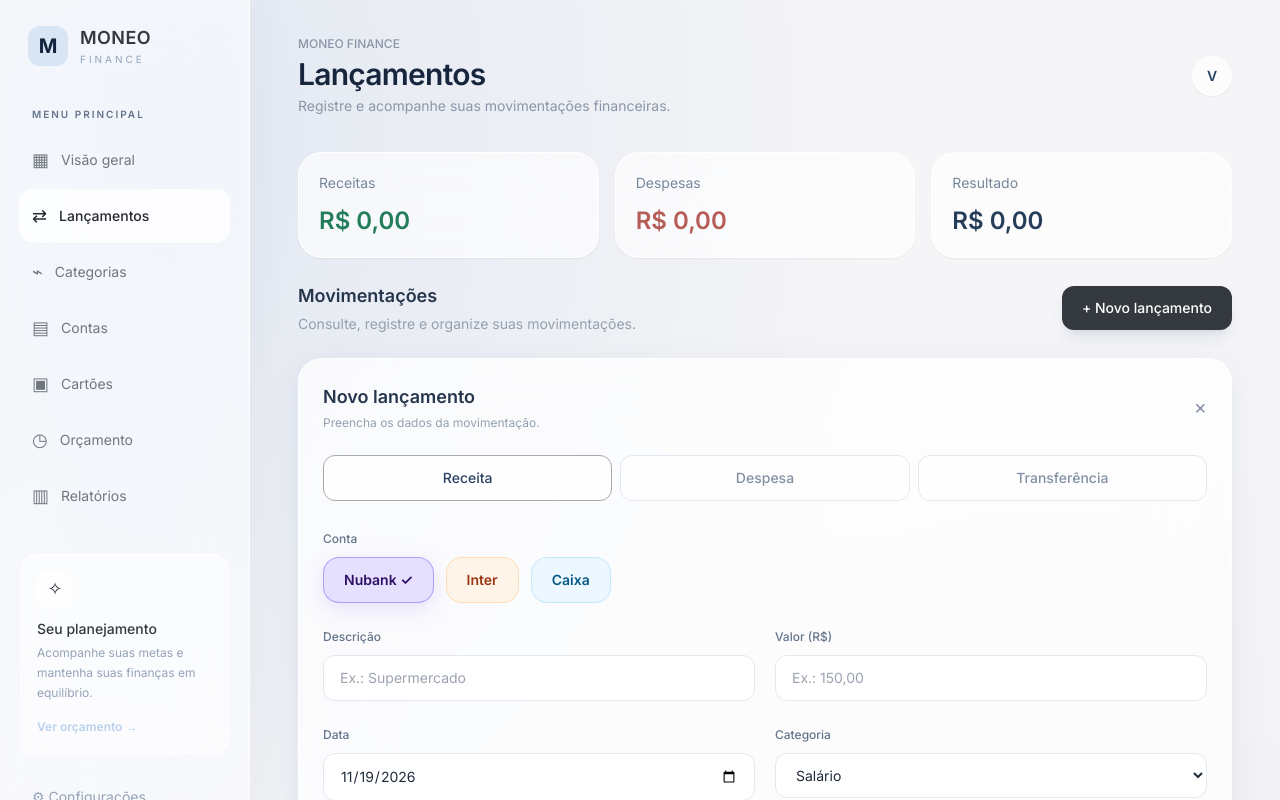
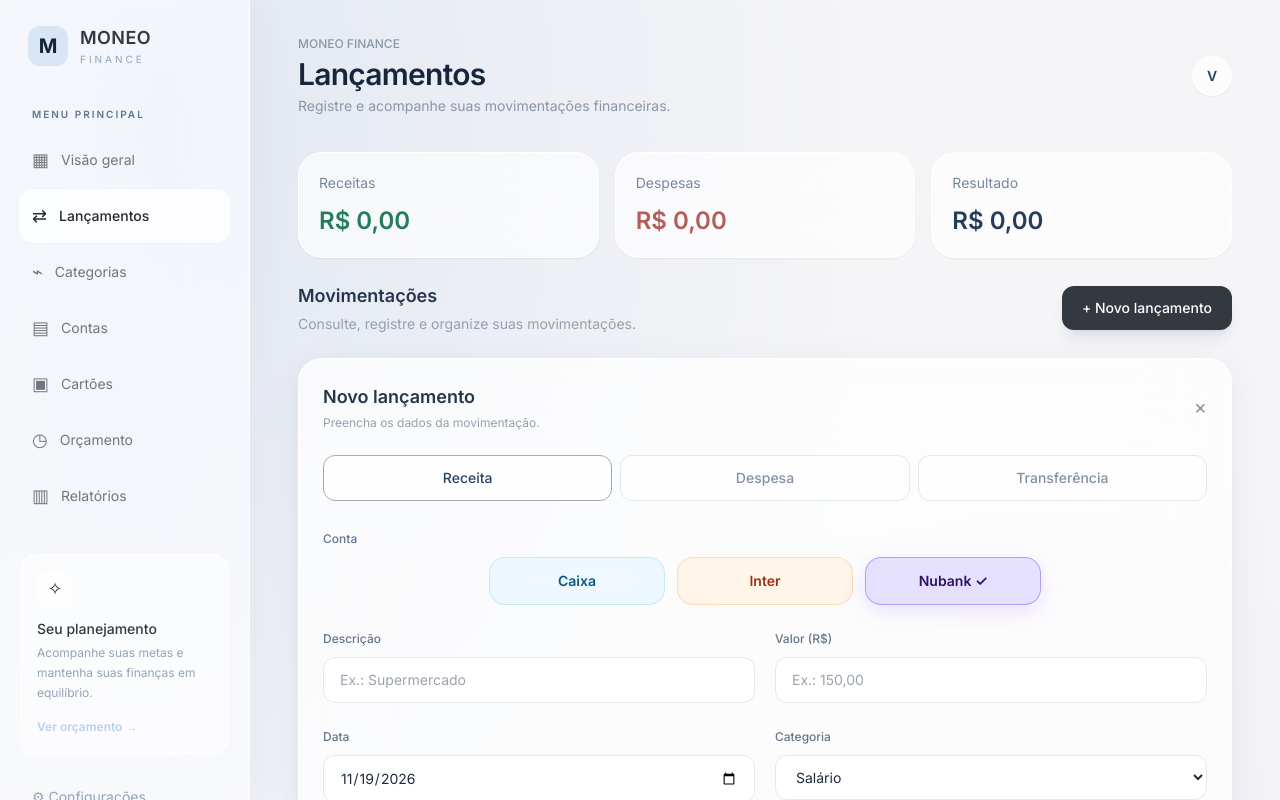
Before and after one commit to escrivitinho/stackblitz-starters-xpoyeyy7, a Next.js app: page / in a window 1280 px wide. Both pictures are taken after a click on the button "+ Nova receita". Shown: the top 800 px of the page. Built offline with nearby package versions, Linux system fonts and the light colour scheme.

Commit message:
Alphabetize bank buttons and center uniform-width glass choices

```diff
--- a/app/page.tsx
+++ b/app/page.tsx
@@ -984,9 +984,9 @@ if (amountCents <= 0) {
 
                   <div className="mb-5 space-y-2">
                     <span className="text-xs font-medium text-[#64748B]">{transactionType === "expense" && paymentMethod === "credit" ? "Cartão" : "Conta"}</span>
-                    <div className="flex flex-wrap gap-3">
-                      {(transactionType === "expense" && paymentMethod === "credit" ? (["Nubank Crédito", "Inter Crédito"] as CardEntry["card"][]) : accounts.map((account) => account.name)).map((name, index) => {
-                        const account = transactionType === "expense" && paymentMethod === "credit" ? null : accounts[index];
+                    <div className="flex flex-wrap justify-center gap-3">
+                      {(transactionType === "expense" && paymentMethod === "credit" ? (["Nubank Crédito", "Inter Crédito"] as CardEntry["card"][]) : [...accounts].sort((a, b) => a.name.localeCompare(b.name, "pt-BR")).map((account) => account.name)).map((name, index) => {
+                        const account = transactionType === "expense" && paymentMethod === "credit" ? null : accounts.find((item) => item.name === name);
                         const selected = account ? transactionAccount === String(account.id) : selectedCreditCard === name;
                         const tone = name.toLowerCase().includes("nubank") ? "violet" : name.toLowerCase().includes("inter") ? "orange" : name.toLowerCase().includes("caixa") ? "sky" : "teal";
                         const palette = {
@@ -995,7 +995,7 @@ if (amountCents <= 0) {
                           sky: selected ? "border-sky-400/80 bg-sky-200/75 text-sky-950 shadow-[0_6px_22px_rgba(14,165,233,0.18)]" : "border-sky-200/80 bg-sky-100/55 text-sky-800",
                           teal: selected ? "border-teal-400/80 bg-teal-200/75 text-teal-950 shadow-[0_6px_22px_rgba(20,184,166,0.18)]" : "border-teal-200/80 bg-teal-100/55 text-teal-800",
                         };
-                        return <button key={account?.id ?? name} type="button" aria-pressed={selected} onClick={() => account ? setTransactionAccount(String(account.id)) : setSelectedCreditCard(name as CardEntry["card"])} className={`rounded-2xl border px-5 py-3 text-sm font-semibold backdrop-blur-xl transition-all hover:-translate-y-0.5 hover:shadow-lg ${palette[tone]}`}>{name}{selected ? " ✓" : ""}</button>;
+                        return <button key={account?.id ?? name} type="button" aria-pressed={selected} onClick={() => account ? setTransactionAccount(String(account.id)) : setSelectedCreditCard(name as CardEntry["card"])} className={`flex min-h-12 w-44 items-center justify-center rounded-2xl border px-4 py-3 text-center text-sm font-semibold backdrop-blur-xl transition-all hover:-translate-y-0.5 hover:shadow-lg ${palette[tone]}`}>{name}{selected ? " ✓" : ""}</button>;
                       })}
                     </div>
                   </div>
```
